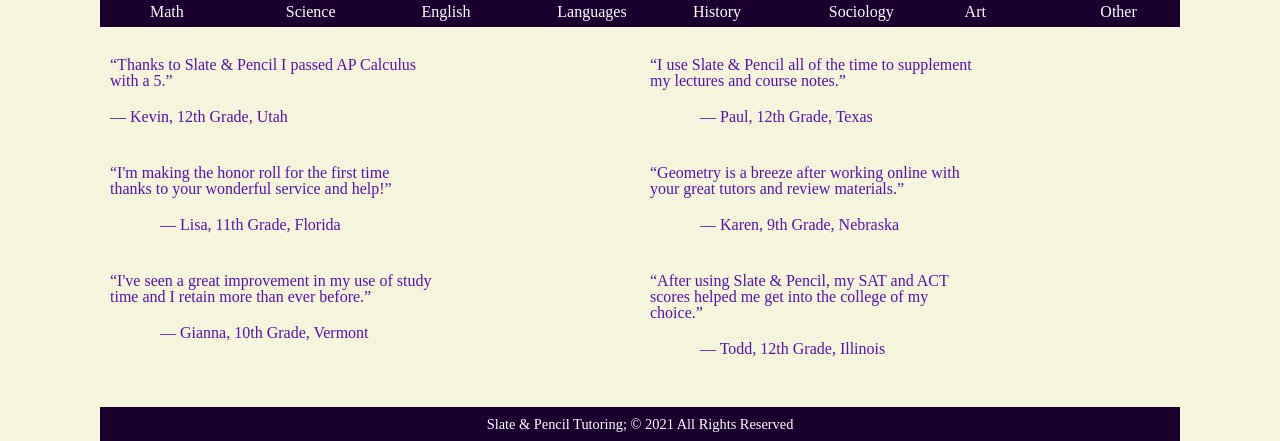
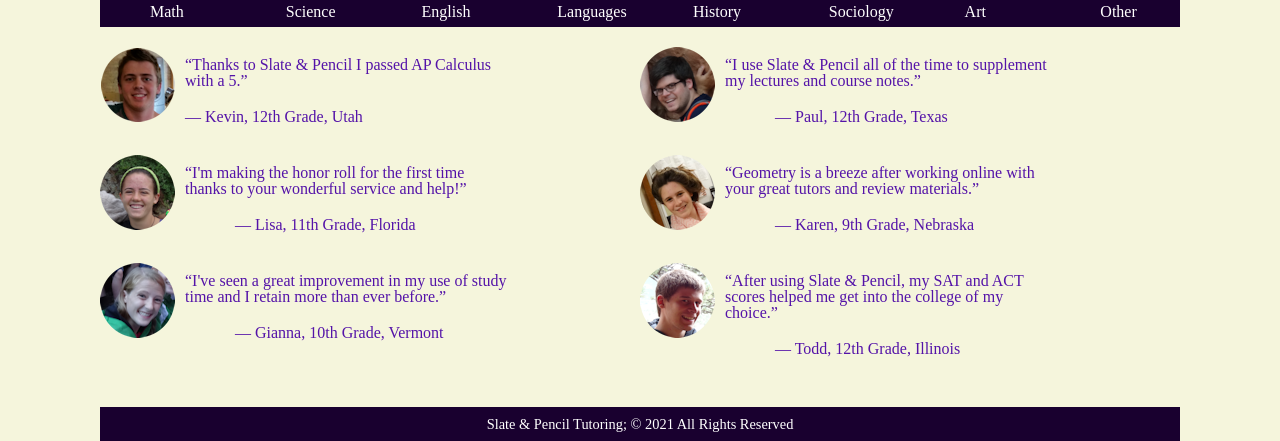
Before and after one commit to umthatoneguy/slate_-_pencil_tutoring, a plain HTML site: page pages/testimonials.html in a window 1280 px wide. Shown: the part 379-820 px from the top of the page. Drawn offline with Linux system fonts and the light colour scheme; the site is published under a folder, as on GitHub Pages, so addresses that start at the root find nothing.

Commit message:
Update testimonials.html

```diff
--- a/pages/testimonials.html
+++ b/pages/testimonials.html
@@ -32,37 +32,37 @@
     </nav>
     <main>
         <aside>
-            <img src="/images/sp_student1.png" alt="">
+            <img src="../images/sp_student1.png" alt="">
             <p>&ldquo;Thanks to <em>Slate &amp; Pencil</em> I passed AP Calculus
                 with a 5.&rdquo;</p>
             <p>&mdash; Kevin, 12th Grade, Utah</p>
         </aside>
         <aside>
-            <img src="/images/sp_student2.png" alt="">
+            <img src="../images/sp_student2.png" alt="">
             <p>&ldquo;I use <em>Slate &amp; Pencil</em> all of the time to
                 supplement my lectures and course notes.&rdquo;</p>
             <p>&mdash; Paul, 12th Grade, Texas</p>
         </aside>
         <aside>
-            <img src="/images/sp_student3.png" alt="">
+            <img src="../images/sp_student3.png" alt="">
             <p>&ldquo;I'm making the honor roll for the first time thanks to
                 your wonderful service and help!&rdquo;</p>
             <p>&mdash; Lisa, 11th Grade, Florida</p>
         </aside>
         <aside>
-            <img src="/images/sp_student4.png" alt="">
+            <img src="../images/sp_student4.png" alt="">
             <p>&ldquo;Geometry is a breeze after working online with your great
                 tutors and review materials.&rdquo;</p>
             <p>&mdash; Karen, 9th Grade, Nebraska</p>
         </aside>
         <aside>
-            <img src="/images/sp_student5.png" alt="">
+            <img src="../images/sp_student5.png" alt="">
             <p>&ldquo;I've seen a great improvement in my use of study time and
                 I retain more than ever before.&rdquo;</p>
             <p>&mdash; Gianna, 10th Grade, Vermont</p>
         </aside>
         <aside>
-            <img src="/images/sp_student6.png" alt="" />
+            <img src="../images/sp_student6.png" alt="" />
             <p>&ldquo;After using <em>Slate &amp; Pencil</em>, my SAT and ACT
                 scores helped me get into the college of my choice.&rdquo;</p>
             <p>&mdash; Todd, 12th Grade, Illinois</p>
```
